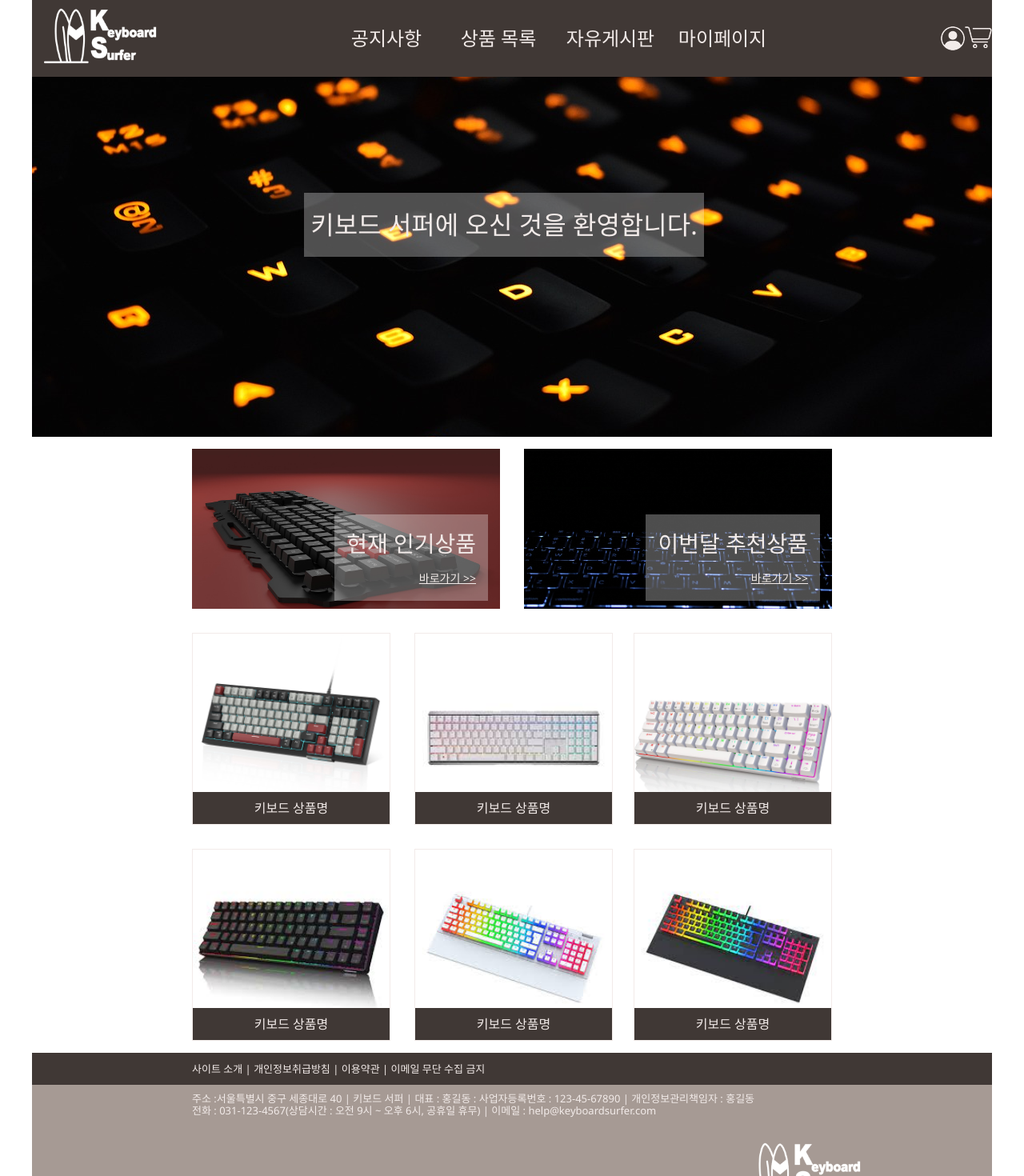
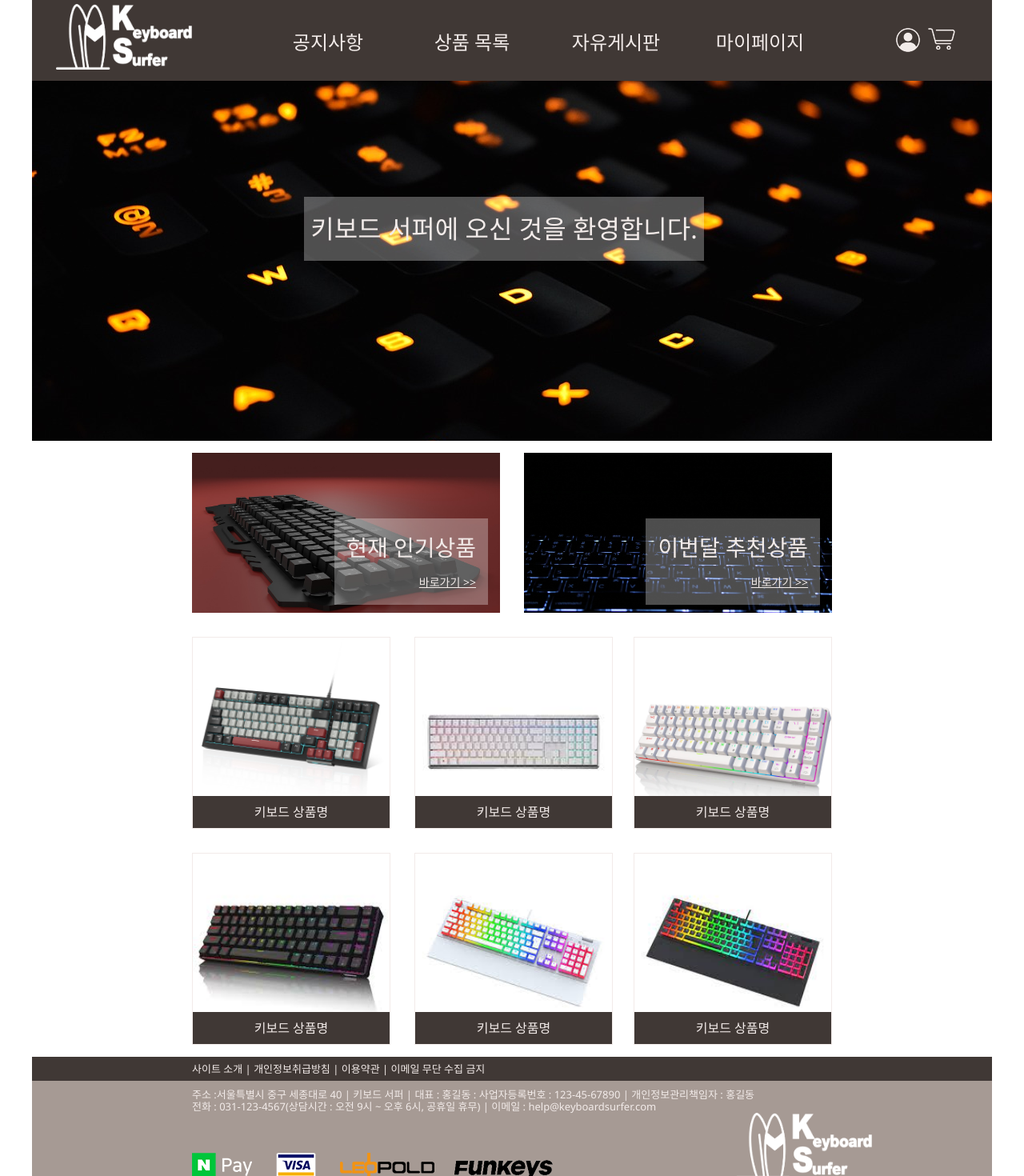
Before and after one commit to eomdapin/keyboard_surfer, a React (Create React App) app: page / in a window 1280 px wide. Shown: the top 1470 px of the page at 80% size. Built offline with nearby package versions, Linux system fonts and the light colour scheme; a web font is replaced by a local one.

Commit message:
main page done

```diff
--- a/src/component/Footer.js
+++ b/src/component/Footer.js
@@ -15,7 +15,7 @@ function Footer() {
           사업자등록번호 : 123-45-67890 | 개인정보관리책임자 : 홍길동 <br />
           전화 : 031-123-4567(상담시간 : 오전 9시 ~ 오후 6시, 공휴일 휴무) | 이메일 : help@keyboardsurfer.com
         </span>
-        <div className="friend_company"><img src='' /></div>
+        <div className="friend_company"><img src='/img/friend_company.png' /></div>
         <div className="footer_logo"><img src='/img/logo_2.png' /></div>
       </div>
     </div>
--- a/src/component/Header.js
+++ b/src/component/Header.js
@@ -1,4 +1,4 @@
-import React from 'react'
+import React, { useState } from 'react'
 
 function Header() {
   return (
@@ -9,14 +9,33 @@ function Header() {
       <div className='nav'>
         <ul>
           <li>공지사항
-            <ul style={{ display: 'none' }}>
+            <ul className="sub_nav">
               <li>공지사항</li>
               <li>이벤트</li>
             </ul>
           </li>
-          <li>상품 목록</li>
-          <li>자유게시판</li>
-          <li>마이페이지</li>
+          <li>상품 목록
+            <ul className="sub_nav">
+              <li>풀배열 키보드</li>
+              <li>텐키리스 키보드</li>
+              <li>66Key 키보드</li>
+              <li>마우스 패드</li>
+              <li>악세서리</li>
+            </ul>
+          </li>
+          <li>자유게시판
+            <ul className="sub_nav">
+              <li>자유게시판</li>
+              <li>출석체크</li>
+            </ul>
+          </li>
+          <li>마이페이지
+            <ul className="sub_nav">
+              <li>주문조회</li>
+              <li>주문취소</li>
+              <li>장바구니</li>
+            </ul>
+          </li>
         </ul>
       </div>
       <div className='login_box'>
--- a/src/index.css
+++ b/src/index.css
@@ -37,19 +37,29 @@ img {
 }
 
 #header {
-  display: flex;
-  align-items: center;
-  justify-content: space-between;
   width: 100%;
-  height: 96px;
+  padding: 0 30px;
   background-color: #403835;
   color: #f2ebe9;
+}
+#header::after {
+  content: '';
+  display: block;
+  clear: left;
+}
+#header > div {
+  float: left;
+  padding-top: 5px;
+  margin-right: 80px;
+}
+#header > div:last-child {
+  margin-right: 0;
+  padding-top: 35px;
 }
 #header .logo img {
   width: 170px;
 }
 #header .nav {
-  width: 560px;
   height: 100%;
   text-align: center;
   line-height: 96px;
@@ -60,12 +70,29 @@ img {
 #header .nav ul li {
   display: block;
   float: left;
-  width: 140px;
+  position: relative;
+  width: 180px;
   height: 100%;
 }
 #header .nav ul li:hover {
   background-color: #d9cec7;
   color: #fff;
+}
+#header .nav ul li:hover .sub_nav {
+  visibility: visible;
+}
+#header .nav .sub_nav {
+  visibility: hidden;
+  position: absolute;
+  z-index: 9999;
+  background-color: #d9cec7;
+}
+#header .nav .sub_nav li {
+  height: 80px;
+  text-align: 80px;
+}
+#header .login_box a:first-child {
+  padding-right: 10px;
 }
 
 #mainBanner {
@@ -174,18 +201,19 @@ img {
   padding-left: 200px;
 }
 #footer .top {
-  height: 40px;
-  line-height: 40px;
+  height: 30px;
+  line-height: 30px;
   background: #403835;
 }
 #footer .bottom {
-  height: 190px;
+  height: 170px;
   padding-top: 10px;
   line-height: 15px;
   background: #a69a94;
 }
 #footer .friend_company {
   float: left;
+  margin-top: 50px;
 }
 #footer .footer_logo {
   float: right;
```
Also changed, not shown: public/img/friend_company.png (added), public/img/logo_2.png.
